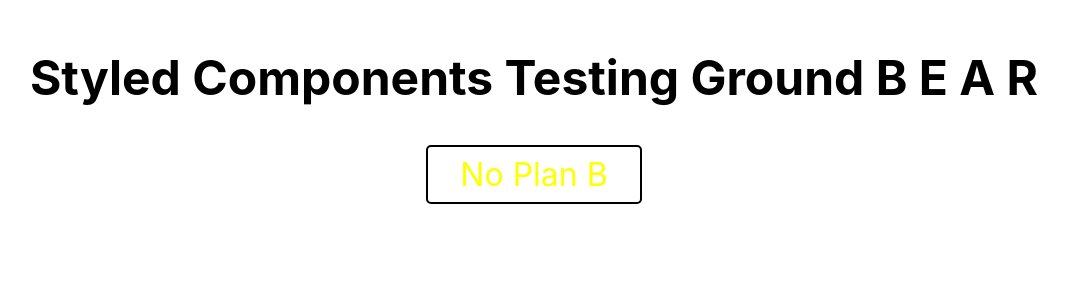
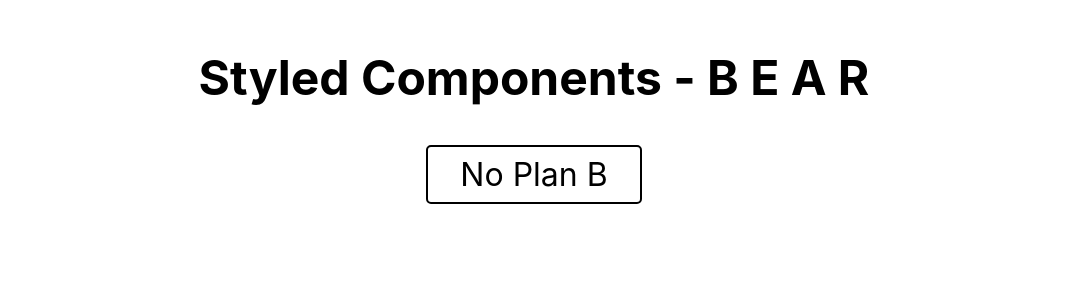
Before and after one commit to chomarlay/style-comp-app, a React (Create React App) app: page / in a window 1280 px wide. Shown: the top 300 px of the page, without its empty margins (106-1174 px from the left). Built offline with nearby package versions, Linux system fonts and the light colour scheme.

Commit message:
toggle display text

```diff
--- a/src/App.js
+++ b/src/App.js
@@ -6,12 +6,19 @@ import Wrapper from './Styled-Components/Wrapper';
 
 function App() {
   const [txt, setTxt] = useState(' B E A R ');
+  const [toggleFlg, setToggleFlg] = useState(1);
   const click1 = () => {
-    setTxt('no matter what');
+    if (toggleFlg) {
+      setTxt('Believe Effort Action Result');
+      setToggleFlg(0);
+    } else {
+      setTxt(' B E A R ');
+      setToggleFlg(1);
+    }
   };
   return (
     <Wrapper>
-      <Heading1>Styled Components Testing Ground {txt}</Heading1>
+      <Heading1>Styled Components - {txt}</Heading1>
       <Button onClick={click1}>No Plan B</Button>
     </Wrapper>
   );
--- a/src/Styled-Components/Button.js
+++ b/src/Styled-Components/Button.js
@@ -2,7 +2,7 @@ import styled from 'styled-components';
 
 const Button = styled.a`
   background: white;
-  color: ${(props) => (props.themeColor ? props.themeColor : 'yellow')};
+  color: ${(props) => (props.themeColor ? props.themeColor : 'black')};
   font-size: 2em;
   margin: 1em;
   padding: 0.25em 1em;
```
